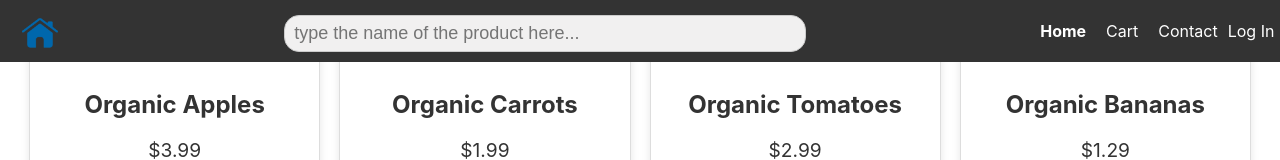
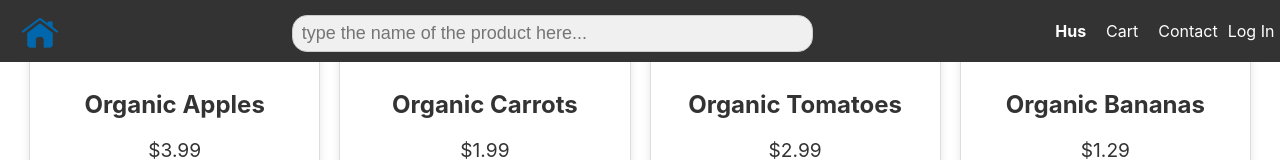
Before and after one commit to Mithushann/MyStore, a React (Create React App) app: page / in a window 1280 px wide. Shown: the top 160 px of the page. Built offline with nearby package versions, Linux system fonts and the light colour scheme; no server answers.

Commit message:
name change

```diff
--- a/src/Components/TopBar.js
+++ b/src/Components/TopBar.js
@@ -31,7 +31,7 @@ const TopBar = ({ searchValue, onSearchChange, cartCount }) => {
           className={activeMenu === 'home' ? 'active' : ''}
           onClick={() => handleMenuClick('home')}
         >
-          Home
+          Hus
         </Link>
         <Link
           to="/cart"
```
